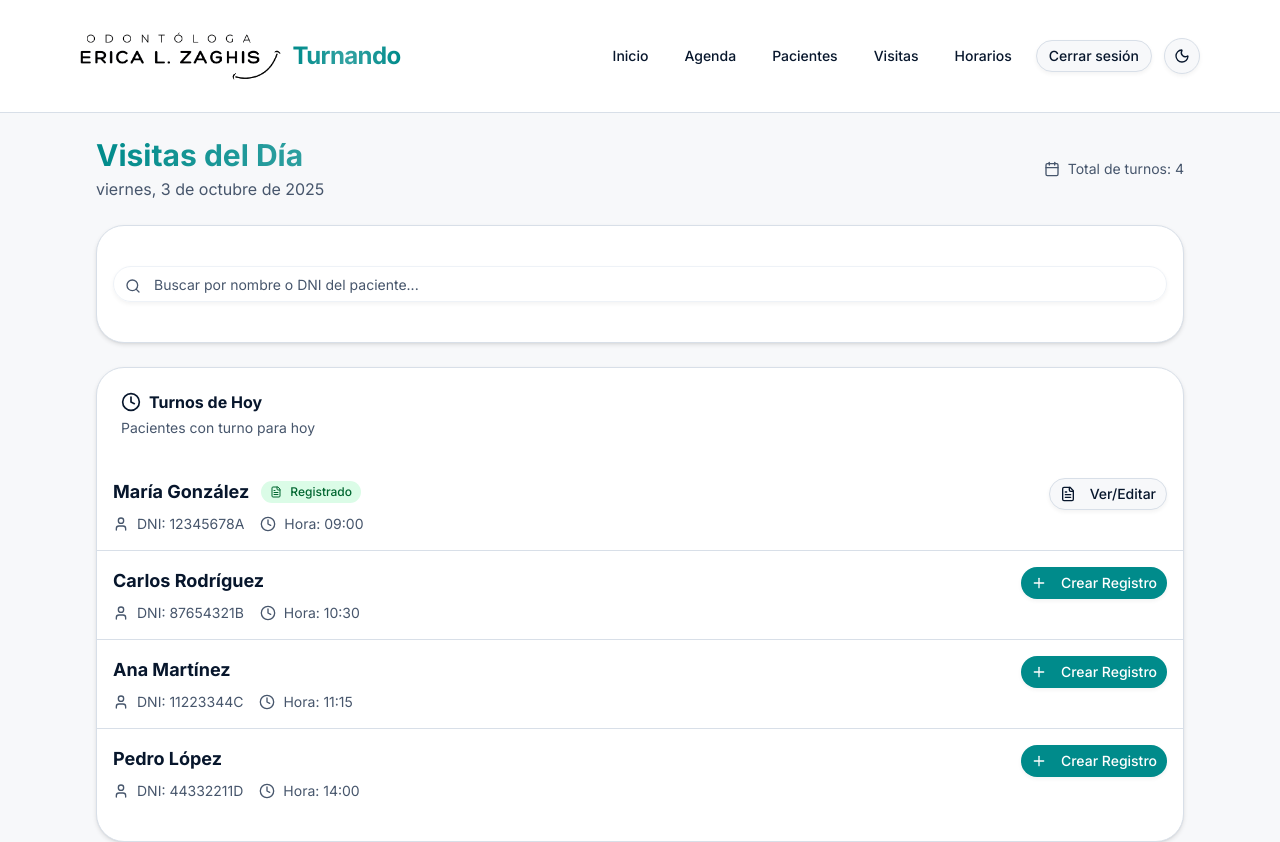
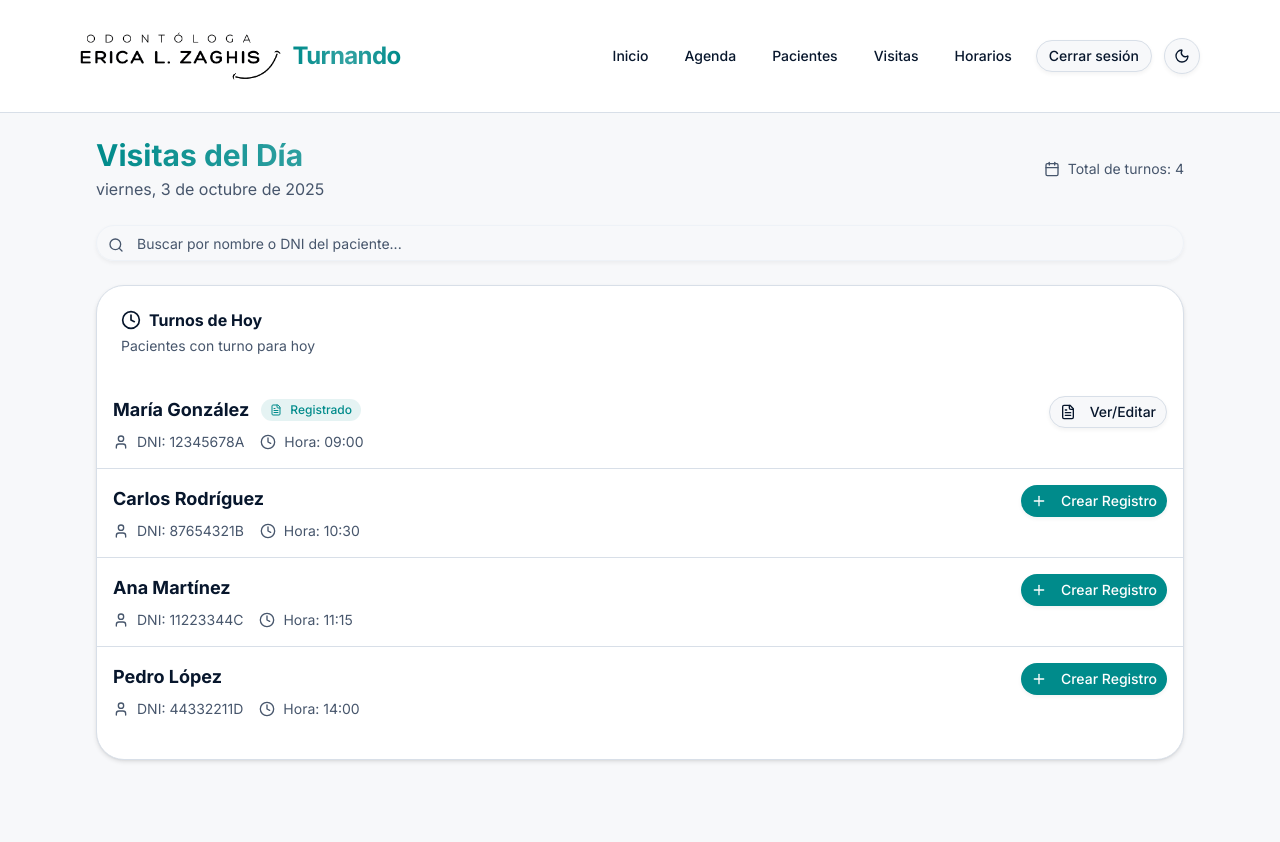
Before and after one commit to melinab1998/TPI-PROGRAMACION-IV, a React (Vite) app in the folder frontend/: page /visit-record in a window 1280 px wide. Shown: the top 842 px of the page. Built offline with nearby package versions, Linux system fonts and the light colour scheme.

Commit message:
fix-search-bar

```diff
--- a/frontend/src/pages/PatientsPage/PatientsPage.jsx
+++ b/frontend/src/pages/PatientsPage/PatientsPage.jsx
@@ -619,19 +619,15 @@ export default function PatientsPage() {
 </div>
 
       {/* Barra de búsqueda */}
-      <Card>
-        <CardContent className="p-6">
-          <div className="relative">
+   <div className="relative w-full">
   <Search className="absolute left-3 top-3 h-4 w-4 text-muted-foreground" />
   <Input
     placeholder="Buscar por nombre, apellido o DNI..."
     value={searchTerm}
     onChange={(e) => setSearchTerm(e.target.value)}
-              className="pl-9"
+    className="pl-9 w-full"
   />
 </div>
-        </CardContent>
-      </Card>
 
       {/* Lista de pacientes */}
       <Card>
--- a/frontend/src/pages/VisitPage/VisitPage.jsx
+++ b/frontend/src/pages/VisitPage/VisitPage.jsx
@@ -171,19 +171,15 @@ export default function VisitsPage() {
             </div>
 
             {/* Filtro */}
-            <Card>
-                <CardContent className="p-4">
-                    <div className="relative">
+            <div className="relative w-full">
                 <Search className="absolute left-3 top-3 h-4 w-4 text-muted-foreground" />
                 <Input
                     placeholder="Buscar por nombre o DNI del paciente..."
                     value={searchTerm}
                     onChange={(e) => setSearchTerm(e.target.value)}
-                            className="pl-10"
+                    className="pl-10 w-full"
                 />
             </div>
-                </CardContent>
-            </Card>
 
             {/* Turnos de Hoy */}
             <Card>
@@ -212,7 +208,7 @@ export default function VisitsPage() {
                                                 <div className="flex items-center gap-3">
                                                     <h3 className="font-semibold text-lg">{turn.patient_name}</h3>
                                                     {visitRecord && (
-                                                        <Badge variant="default" className="bg-green-100 text-green-800">
+                                                        <Badge variant="default" className="bg-primary/10 text-primary">
                                                             <FileText className="w-3 h-3 mr-1" /> Registrado
                                                         </Badge>
                                                     )}
```
Lines whose indentation alone changed are shown as unchanged.
